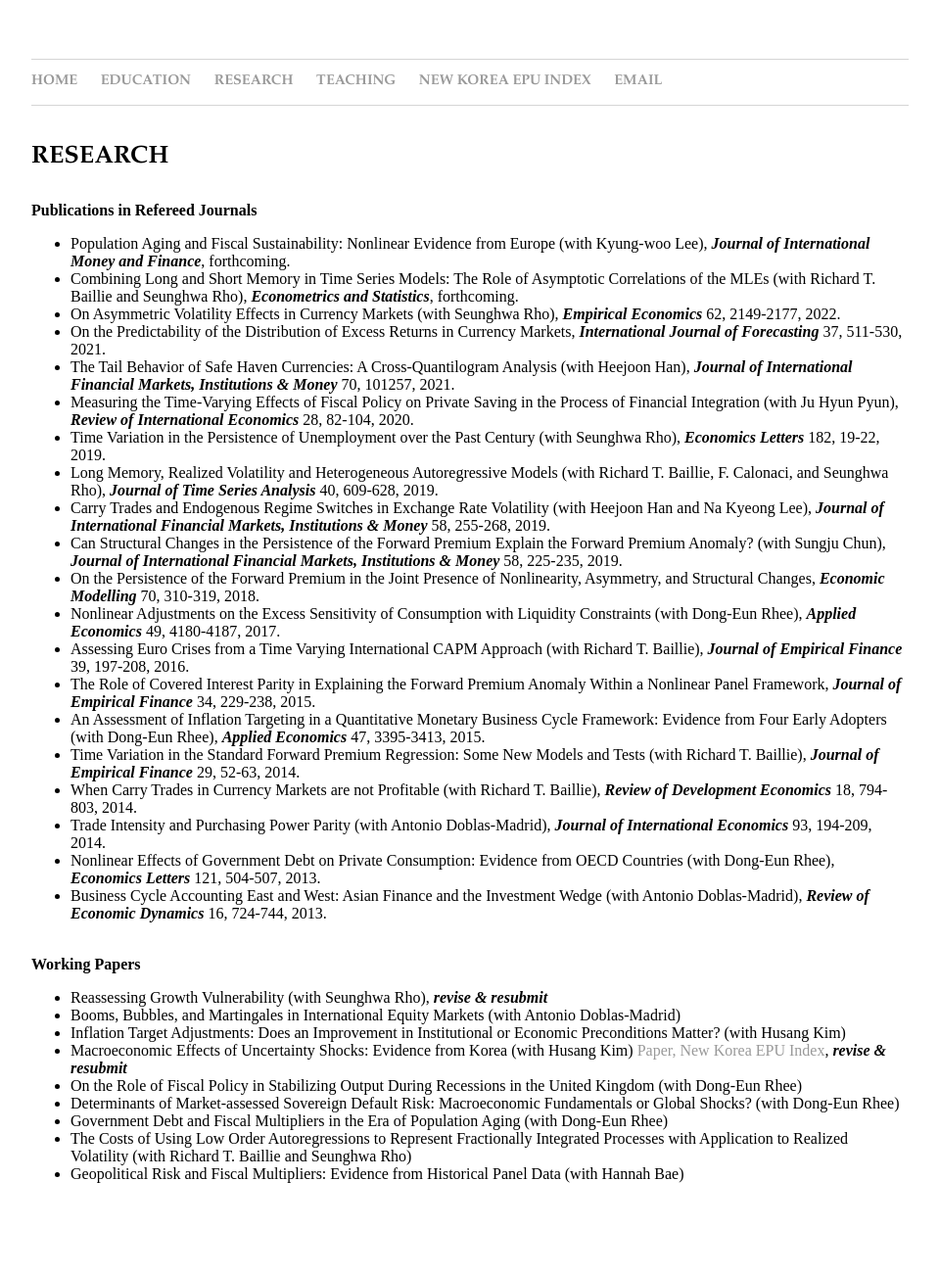
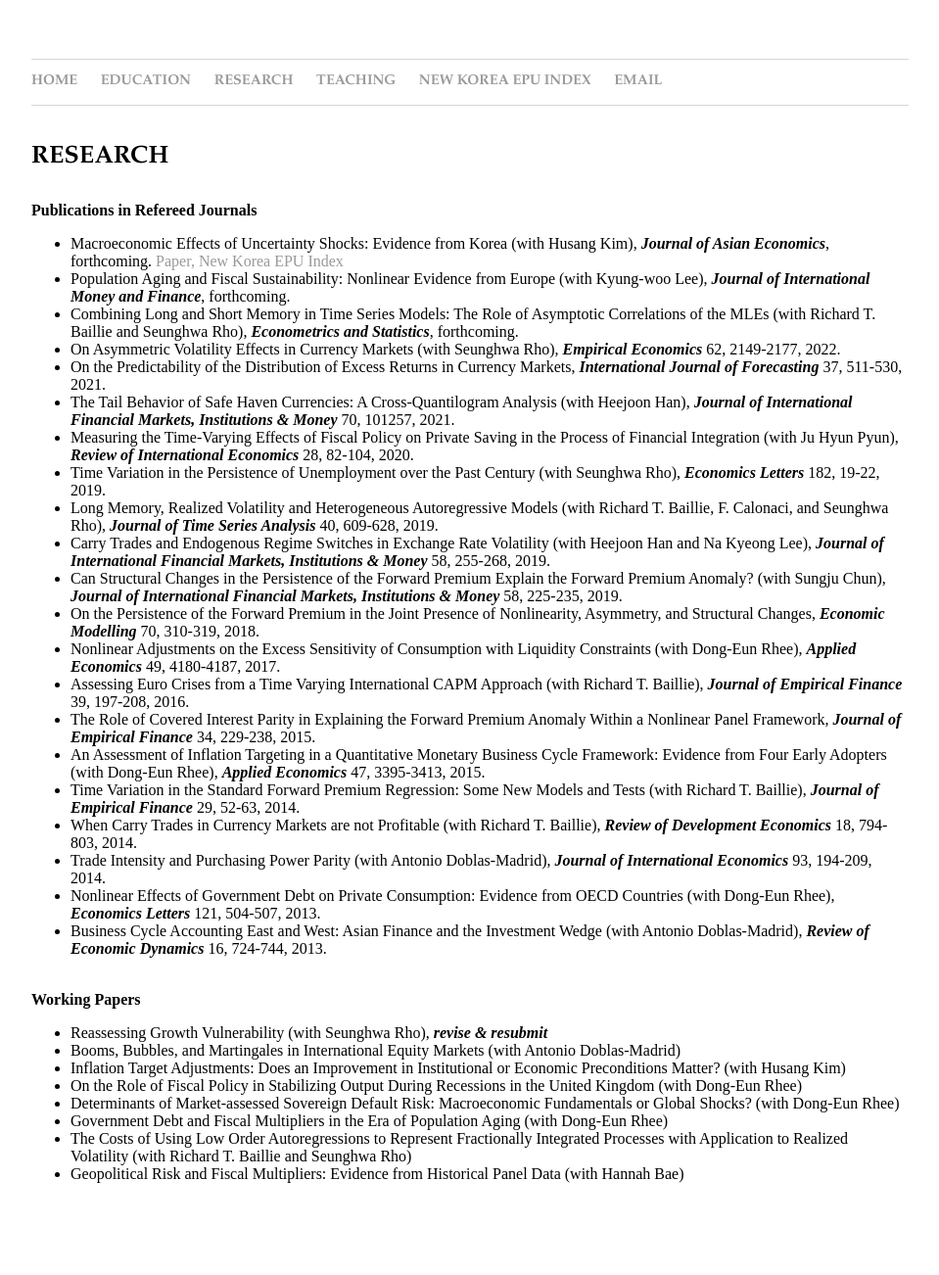
Before and after one commit to dooyeoncho/dooyeoncho.github.io, a Jekyll site: the page built from pages/research.html, in a window 1280 px wide. Shown: the whole page at 98% size, without its empty margins (160-1119 px from the left). Built offline with Jekyll 4.4.1, drawn with Linux system fonts in a browser that asks for light colours; some of the changed lines change nothing that is shown.

Commit message:
Update research.html

```diff
--- a/pages/research.html
+++ b/pages/research.html
@@ -14,6 +14,7 @@
 
 <div><b>Publications in Refereed Journals</b>
 		<ul>
+			<li>Macroeconomic Effects of Uncertainty Shocks: Evidence from Korea (with Husang Kim), <em property="italic"><b>Journal of Asian Economics</b></em>, forthcoming. <a href="https://papers.ssrn.com/sol3/papers.cfm?abstract_id=4044587">Paper,</a> <a href="https://dooyeoncho.github.io/pages/new_korea_epu_index.html">New Korea EPU Index</a></li>
 			<li>Population Aging and Fiscal Sustainability: Nonlinear Evidence from Europe (with Kyung-woo Lee), <em property="italic"><b>Journal of International Money and Finance</b></em>, forthcoming.</li>
 			<li>Combining Long and Short Memory in Time Series Models: The Role of Asymptotic Correlations of the MLEs (with Richard T. Baillie and Seunghwa Rho), <em property="italic"><b>Econometrics and Statistics</b></em>, forthcoming.</li>
 			<li>On Asymmetric Volatility Effects in Currency Markets (with Seunghwa Rho), <em property="italic"><b>Empirical Economics</b></em> 62, 2149-2177, 2022.</li>
@@ -42,7 +43,6 @@
 		<li>Reassessing Growth Vulnerability (with Seunghwa Rho), <em property="italic"><b>revise & resubmit</b></em></li>
 		<li>Booms, Bubbles, and Martingales in International Equity Markets (with Antonio Doblas-Madrid)</li>
 		<li>Inflation Target Adjustments: Does an Improvement in Institutional or Economic Preconditions Matter? (with Husang Kim)</li>
-		<li>Macroeconomic Effects of Uncertainty Shocks: Evidence from Korea (with Husang Kim) <a href="https://papers.ssrn.com/sol3/papers.cfm?abstract_id=4044587">Paper,</a> <a href="https://dooyeoncho.github.io/pages/new_korea_epu_index.html">New Korea EPU Index</a>, <em property="italic"><b>revise & resubmit</b></em></li>
 		<li>On the Role of Fiscal Policy in Stabilizing Output During Recessions in the United Kingdom (with Dong-Eun Rhee)</li>
 		<li>Determinants of Market-assessed Sovereign Default Risk: Macroeconomic Fundamentals or Global Shocks? (with Dong-Eun Rhee)</li>
 		<li>Government Debt and Fiscal Multipliers in the Era of Population Aging (with Dong-Eun Rhee)</li>
```
